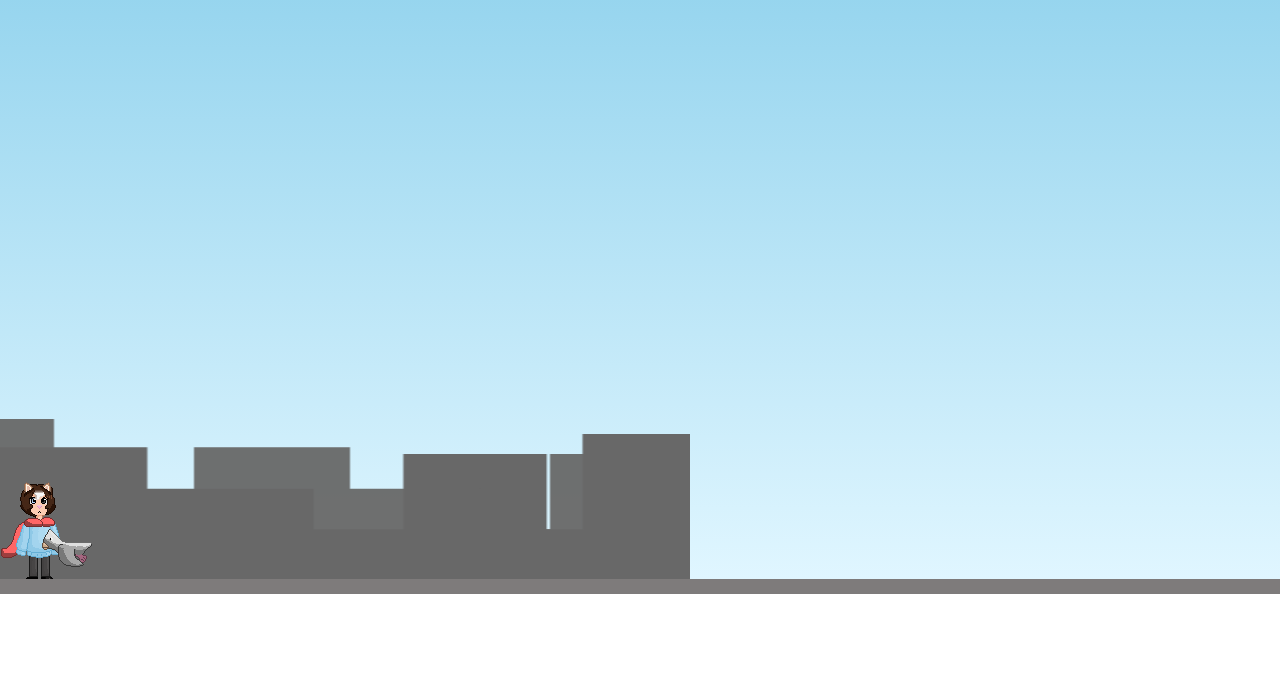
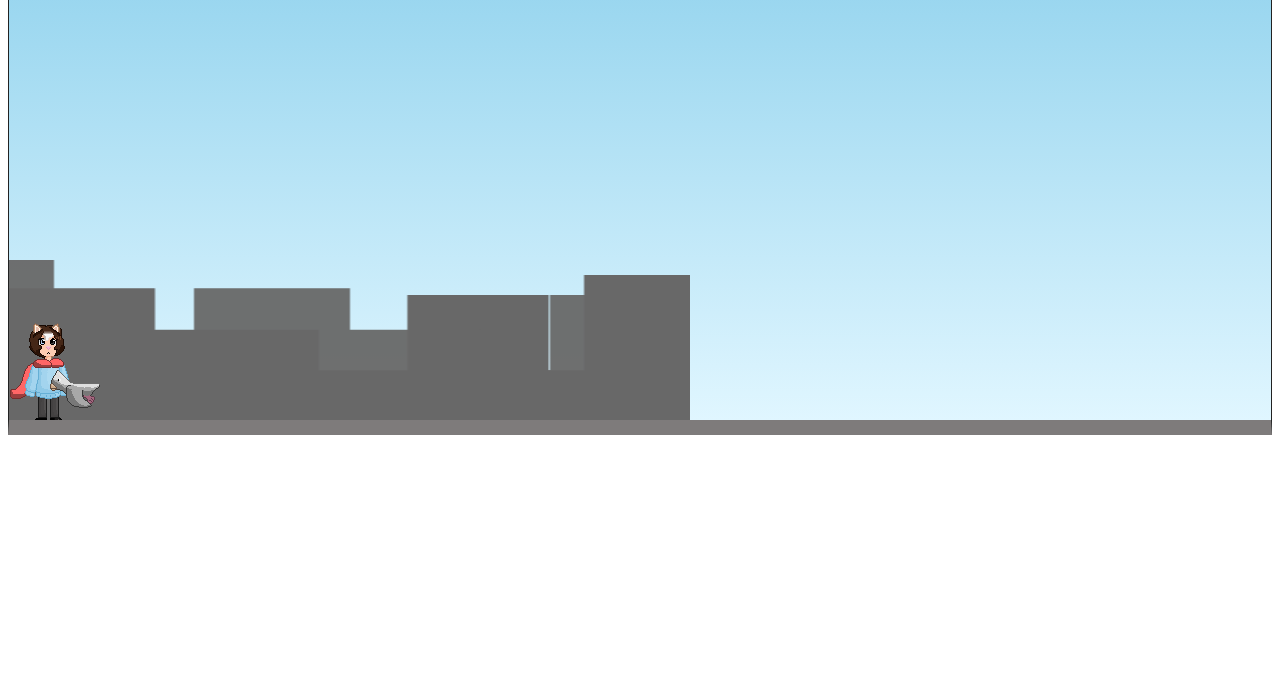
Before and after one commit to BigHacks12/infinity-city, a plain HTML site: page index.html in a window 1280 px wide. Shown: the part 126-800 px from the top of the page. Drawn offline with Linux system fonts and the light colour scheme.

Commit message:
Update styles.css

```diff
--- a/css/styles.css
+++ b/css/styles.css
@@ -1,10 +1,11 @@
 * {
-    margin: 0;
-    padding: 0;
+    margin: 10;
+    padding: 10;
     box-sizing: border-box;
     --boxW: 50px;
     --boxH: 50px;
     font-family: "Orbitron", sans-serif;
+
   }
   h2{
     color: #222;
@@ -14,7 +15,9 @@
     font-size: 300%;
   }
   .out-box {
-    aspect-ratio: 16/9;
+    aspect-ratio: 16/7;
+  border: 1px solid #222;
+
     border-bottom: 15px solid #7e7b7b;
     position: relative;
     margin: 0 auto;
```
